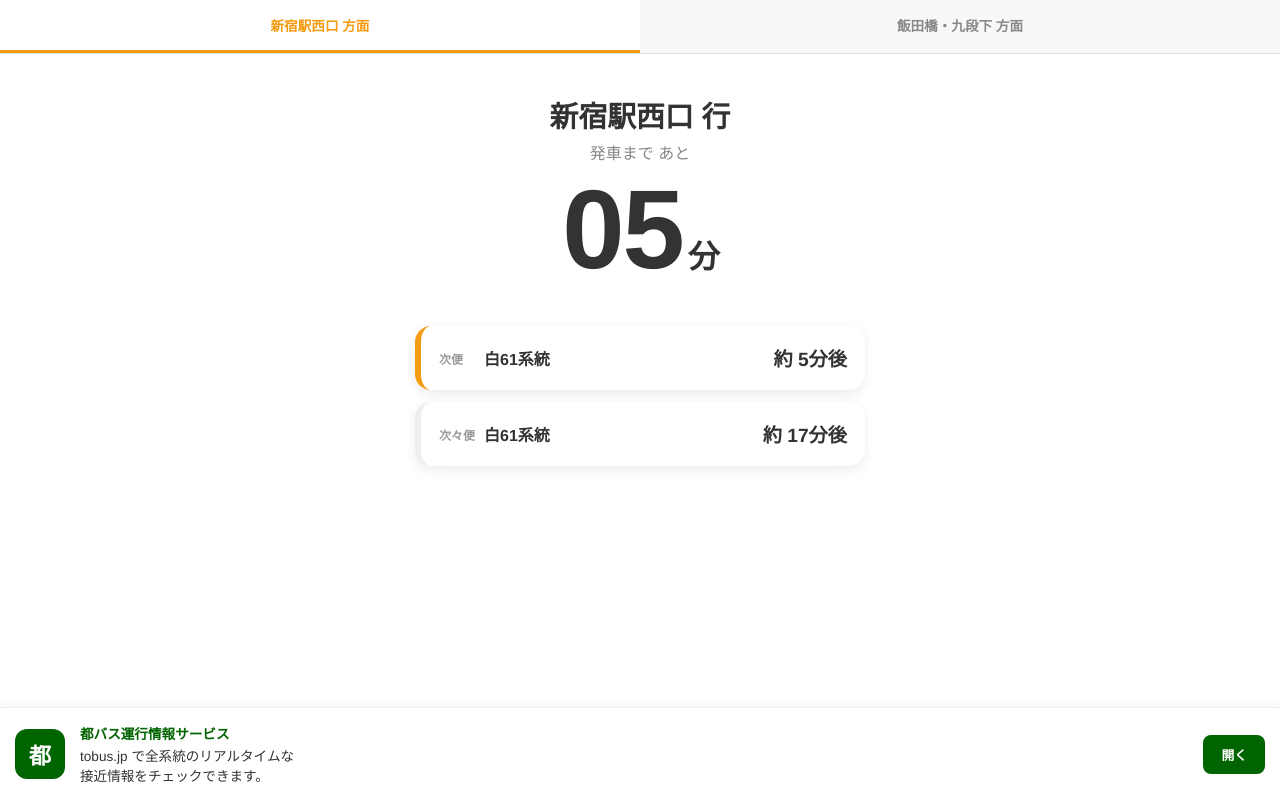
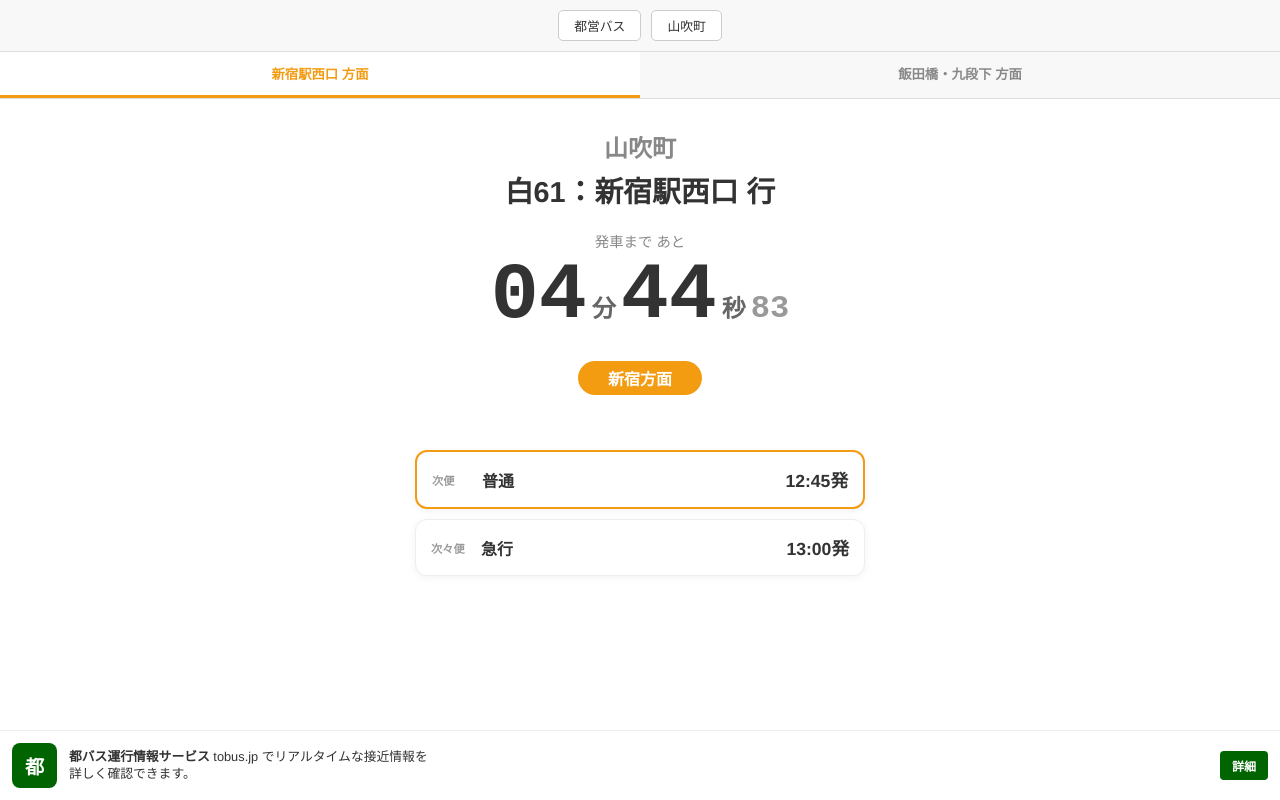
Before and after one commit to mt2026-svg/bus-ap, a website: page index.html in a window 1280 px wide. Drawn offline with Linux system fonts and the light colour scheme.

Commit message:
Update index.html

```diff
--- a/index.html
+++ b/index.html
@@ -8,82 +8,74 @@
         :root { --toei-green: #006400; --kintetsu-orange: #f39c12; }
         body { font-family: 'Helvetica Neue', Arial, sans-serif; background: #fff; color: #333; margin: 0; padding: 0; display: flex; flex-direction: column; align-items: center; }
 
-        /* 上部：方面切り替えタブ */
-        .tab-container { width: 100%; display: flex; background: #f8f8f8; border-bottom: 1px solid #ddd; position: sticky; top: 0; z-index: 100; }
-        .tab { flex: 1; padding: 15px 5px; text-align: center; font-size: 0.85rem; font-weight: bold; color: #888; cursor: pointer; border-bottom: 3px solid transparent; }
-        .tab.active { color: var(--kintetsu-orange); border-bottom-color: var(--kintetsu-orange); background: #fff; }
+        /* 上部バー：既存のデザインを維持 */
+        .header-nav { width: 100%; display: flex; padding: 10px; gap: 10px; background: #f8f8f8; border-bottom: 1px solid #ddd; justify-content: center; align-items: center; }
+        .nav-item { border: 1px solid #ccc; padding: 5px 15px; border-radius: 5px; font-size: 0.8rem; background: #fff; }
 
-        /* メイン表示部 */
-        .main-display { text-align: center; padding: 40px 20px; width: 100%; box-sizing: border-box; }
-        .current-dest-name { font-size: 1.8rem; font-weight: bold; margin-bottom: 5px; }
-        .eta-label { color: #888; font-size: 1rem; margin-bottom: 10px; }
-        .eta-main { font-size: 7rem; font-weight: bold; line-height: 1; color: #333; letter-spacing: -2px; }
-        .eta-unit { font-size: 2rem; margin-left: 5px; }
+        /* 行き先選択ボタン（上部バーのすぐ下に追加） */
+        .selector-container { display: flex; width: 100%; background: #f8f8f8; border-bottom: 1px solid #ddd; }
+        .dest-btn { flex: 1; padding: 12px; border: none; background: none; font-weight: bold; color: #888; cursor: pointer; border-bottom: 3px solid transparent; transition: 0.3s; }
+        .dest-btn.active { color: var(--kintetsu-orange); border-bottom-color: var(--kintetsu-orange); background: #fff; }
 
-        /* 次便リスト */
+        .main-display { text-align: center; padding: 30px 20px; width: 100%; box-sizing: border-box; }
+        .current-dest-name { font-size: 1.5rem; color: #888; font-weight: bold; margin-bottom: 5px; }
+        .bus-line-name { font-size: 1.8rem; font-weight: bold; margin-bottom: 20px; }
+        .eta-label { color: #888; font-size: 0.9rem; margin-bottom: 5px; }
+
+        /* 近鉄風 00分00秒 表記 */
+        .eta-main { font-size: 5rem; font-weight: bold; line-height: 1; color: #333; font-family: 'Courier New', Courier, monospace; }
+        .eta-unit { font-size: 1.5rem; margin: 0 5px; color: #666; }
+        .eta-ms { font-size: 2rem; color: #999; }
+
+        .destination-badge { display: inline-block; background: var(--kintetsu-orange); color: white; padding: 5px 30px; border-radius: 20px; margin: 25px 0; font-weight: bold; }
+
+        /* リスト部分 */
         .list-container { width: 92%; max-width: 450px; margin-bottom: 100px; }
-        .list-item { display: flex; align-items: center; padding: 18px; border-radius: 16px; margin-bottom: 12px; background: #fff; box-shadow: 0 4px 12px rgba(0,0,0,0.08); border-left: 6px solid #eee; }
-        .list-item.next { border-left-color: var(--kintetsu-orange); }
-        .list-label { font-size: 0.75rem; color: #999; width: 45px; font-weight: bold; }
-        .list-desc { font-weight: bold; flex-grow: 1; font-size: 1rem; }
-        .list-time { font-weight: bold; font-size: 1.2rem; color: #333; }
+        .list-item { display: flex; justify-content: space-between; align-items: center; padding: 15px; border-radius: 12px; margin-bottom: 10px; background: #fff; box-shadow: 0 2px 8px rgba(0,0,0,0.05); border: 1px solid #eee; }
+        .list-item.active { border: 2px solid var(--kintetsu-orange); }
+        .list-label { font-size: 0.7rem; color: #999; font-weight: bold; width: 40px; }
+        .list-desc { font-weight: bold; flex-grow: 1; text-align: left; padding-left: 10px; }
+        .list-time { font-weight: bold; font-size: 1.1rem; }
 
-        /* 下部広告：都バス公式風 */
-        .ad-banner { position: fixed; bottom: 0; width: 100%; background: #fff; border-top: 1px solid #eee; padding: 15px; display: flex; align-items: center; gap: 15px; box-sizing: border-box; box-shadow: 0 -2px 10px rgba(0,0,0,0.05); }
-        .ad-icon { background: var(--toei-green); color: white; width: 50px; height: 50px; border-radius: 12px; display: flex; align-items: center; justify-content: center; font-size: 1.4rem; font-weight: bold; }
-        .ad-text { text-align: left; font-size: 0.85rem; flex-grow: 1; }
-        .ad-text b { color: var(--toei-green); display: block; margin-bottom: 2px; }
-        .ad-btn { background: var(--toei-green); color: white; padding: 10px 18px; border-radius: 8px; text-decoration: none; font-weight: bold; font-size: 0.8rem; }
-
-        /* 非表示制御 */
-        .content-group { display: none; width: 100%; flex-direction: column; align-items: center; }
-        .content-group.active { display: flex; }
+        /* 広告バナー */
+        .ad-banner { position: fixed; bottom: 0; width: 100%; background: #fff; border-top: 1px solid #eee; padding: 12px; display: flex; align-items: center; gap: 12px; box-sizing: border-box; }
+        .ad-icon { background: var(--toei-green); color: white; width: 45px; height: 45px; border-radius: 8px; display: flex; align-items: center; justify-content: center; font-size: 1.2rem; font-weight: bold; }
+        .ad-text { text-align: left; font-size: 0.8rem; flex-grow: 1; line-height: 1.3; }
+        .ad-btn { background: var(--toei-green); color: white; padding: 6px 12px; border-radius: 4px; text-decoration: none; font-weight: bold; font-size: 0.75rem; }
     </style>
 </head>
 <body>
 
-    <div class="tab-container">
-        <div class="tab active" onclick="switchTab('shinjuku')">新宿駅西口 方面</div>
-        <div class="tab" onclick="switchTab('kudan')">飯田橋・九段下 方面</div>
+    <div class="header-nav">
+        <div class="nav-item">都営バス</div>
+        <div class="nav-item">山吹町</div>
     </div>
 
-    <div id="shinjuku-content" class="content-group active">
-        <div class="main-display">
-            <div class="current-dest-name">新宿駅西口 行</div>
-            <div class="eta-label">発車まで あと</div>
-            <div class="eta-main">05<span class="eta-unit">分</span></div>
-        </div>
-        <div class="list-container">
-            <div class="list-item next">
-                <div class="list-label">次便</div>
-                <div class="list-desc">白61系統</div>
-                <div class="list-time">約 5分後</div>
-            </div>
-            <div class="list-item">
-                <div class="list-label">次々便</div>
-                <div class="list-desc">白61系統</div>
-                <div class="list-time">約 17分後</div>
-            </div>
-        </div>
+    <div class="selector-container">
+        <button class="dest-btn active" onclick="switchDest('shinjuku')">新宿駅西口 方面</button>
+        <button class="dest-btn" onclick="switchDest('kudan')">飯田橋・九段下 方面</button>
     </div>
 
-    <div id="kudan-content" class="content-group">
-        <div class="main-display">
-            <div class="current-dest-name">九段下 行</div>
-            <div class="eta-label">発車まで あと</div>
-            <div class="eta-main">08<span class="eta-unit">分</span></div>
+    <div class="main-display">
+        <div id="stop-title" class="current-dest-name">山吹町</div>
+        <div id="line-title" class="bus-line-name">白61：新宿駅西口 行</div>
+        <div class="eta-label">発車まで あと</div>
+        <div class="eta-main">
+            <span id="min">04</span><span class="eta-unit">分</span><span id="sec">44</span><span class="eta-unit">秒</span><span class="eta-ms">83</span>
         </div>
-        <div class="list-container">
-            <div class="list-item next">
-                <div class="list-label">次便</div>
-                <div class="list-desc">飯64系統</div>
-                <div class="list-time">約 8分後</div>
-            </div>
-            <div class="list-item">
-                <div class="list-label">次々便</div>
-                <div class="list-desc">飯64系統</div>
-                <div class="list-time">約 20分後</div>
-            </div>
+        <div id="badge" class="destination-badge">新宿方面</div>
+    </div>
+
+    <div class="list-container">
+        <div class="list-item active">
+            <div class="list-label">次便</div>
+            <div id="next1-name" class="list-desc">普通</div>
+            <div id="next1-time" class="list-time">12:45発</div>
+        </div>
+        <div class="list-item">
+            <div class="list-label">次々便</div>
+            <div id="next2-name" class="list-desc">急行</div>
+            <div id="next2-time" class="list-time">13:00発</div>
         </div>
     </div>
 
@@ -91,22 +83,24 @@
         <div class="ad-icon">都</div>
         <div class="ad-text">
             <b>都バス運行情報サービス</b>
-            tobus.jp で全系統のリアルタイムな<br>接近情報をチェックできます。
+            tobus.jp でリアルタイムな接近情報を<br>詳しく確認できます。
         </div>
-        <a href="https://tobus.jp/blsys/t_mbl/busstop/map?ds=1&id=1355&p=1" target="_blank" class="ad-btn">開く</a>
+        <a href="https://tobus.jp/blsys/t_mbl/busstop/map?ds=1&id=1355&p=1" target="_blank" class="ad-btn">詳細</a>
     </div>
 
     <script>
-        function switchTab(dest) {
-            // タブの切り替え
-            const tabs = document.querySelectorAll('.tab');
-            tabs.forEach(t => t.classList.remove('active'));
-            event.currentTarget.classList.add('active');
-
-            // コンテンツの切り替え
-            const groups = document.querySelectorAll('.content-group');
-            groups.forEach(g => g.classList.remove('active'));
-            document.getElementById(dest + '-content').classList.add('active');
+        function switchDest(dest) {
+            const btns = document.querySelectorAll('.dest-btn');
+            btns.forEach(b => b.classList.remove('active'));
+            if(dest === 'shinjuku') {
+                btns[0].classList.add('active');
+                document.getElementById('line-title').innerText = '白61：新宿駅西口 行';
+                document.getElementById('badge').innerText = '新宿方面';
+            } else {
+                btns[1].classList.add('active');
+                document.getElementById('line-title').innerText = '飯64：九段下 行';
+                document.getElementById('badge').innerText = '飯田橋・九段下方面';
+            }
         }
     </script>
 </body>
```
